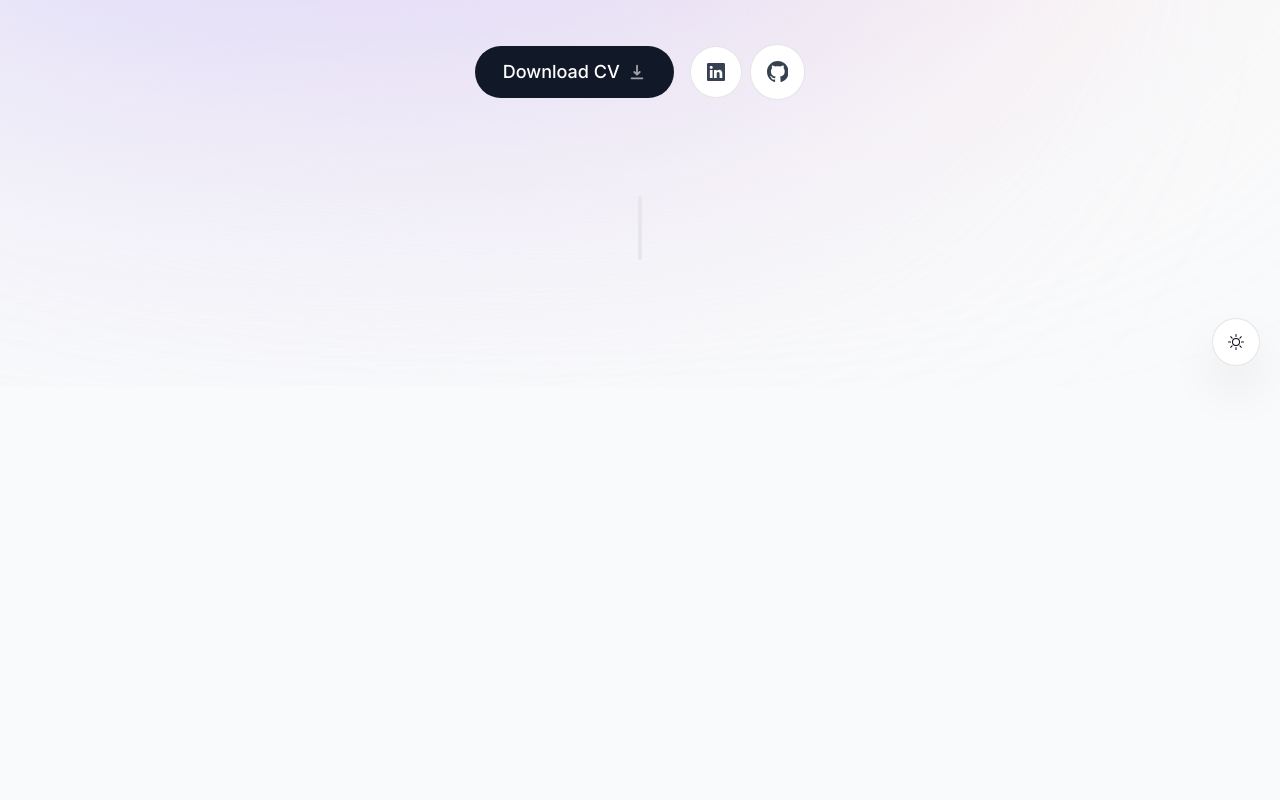
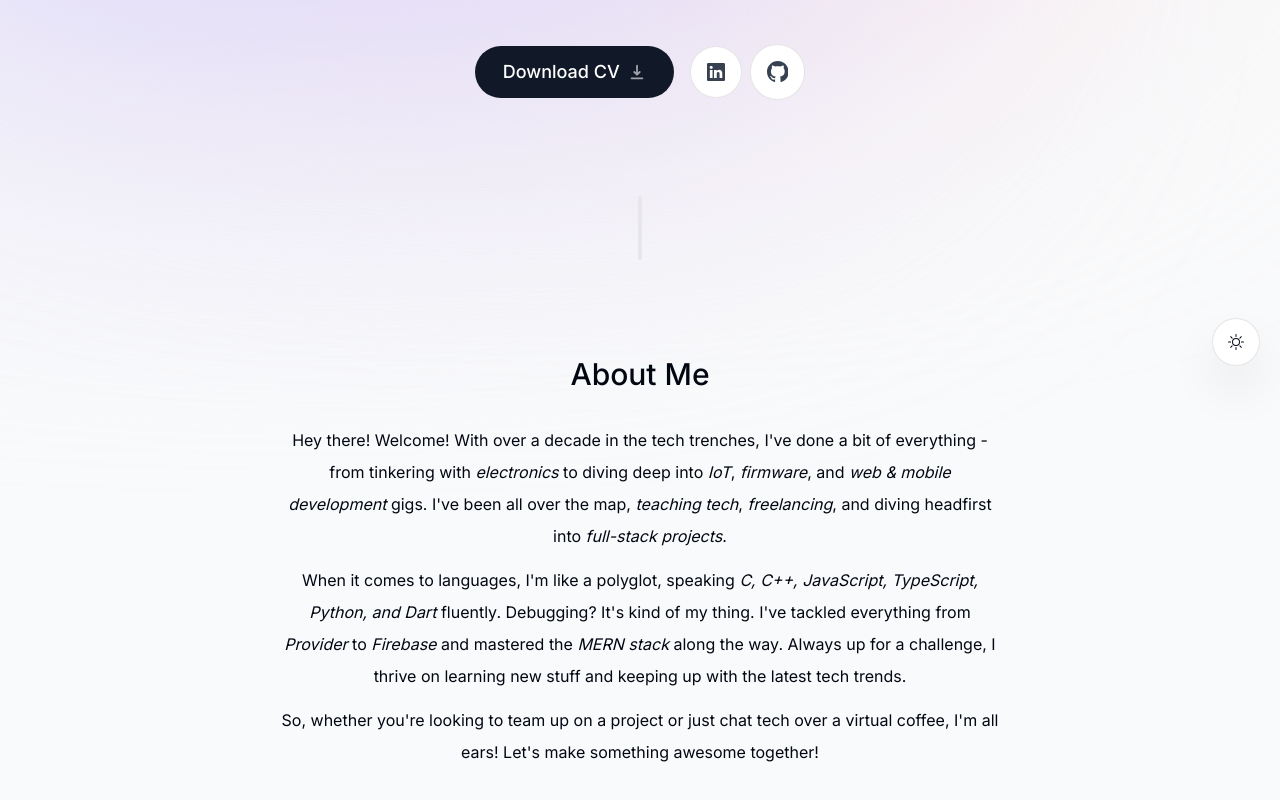
Before and after one commit to ishantbhurani/next-portfolio, a Next.js app: page / in a window 1280 px wide. Shown: the part 414-1214 px from the top of the page. Before the commit the page ends 800 px from the top, so only its background shows below. Built offline with nearby package versions, Linux system fonts and the light colour scheme.

Commit message:
add about me section

```diff
--- a/app/page.tsx
+++ b/app/page.tsx
@@ -1,3 +1,4 @@
+import About from "@/components/about";
 import Intro from "@/components/intro";
 import SectionDivider from "@/components/section-divider";
 
@@ -6,6 +7,7 @@ export default function Home() {
     <main className="flex flex-col items-center px-4">
       <Intro />
       <SectionDivider />
+      <About />
     </main>
   );
 }
--- /dev/null
+++ b/components/about.tsx
@@ -0,0 +1,52 @@
+"use client";
+
+import { motion } from "framer-motion";
+import { useSectionInView } from "@/lib/hooks";
+import SectionHeading from "./section-heading";
+
+export default function About() {
+  const { ref } = useSectionInView("About");
+
+  return (
+    <motion.section
+      id="about"
+      ref={ref}
+      className="mb-28 max-w-[45rem] text-center leading-8 sm:mb-40 scroll-mt-28"
+      initial={{ opacity: 0, y: 100 }}
+      animate={{ opacity: 1, y: 0 }}
+      transition={{ delay: 0.175 }}
+    >
+      <SectionHeading>About me</SectionHeading>
+      <p className="mb-3">
+        Hey there! Welcome! With over a decade in the tech trenches, I&apos;ve
+        done a bit of everything - from tinkering with{" "}
+        <em className="italic">electronics</em> to diving deep into{" "}
+        <em className="italic">IoT</em>, <em className="italic">firmware</em>,
+        and <em className="italic">web &amp; mobile development</em> gigs.
+        I&apos;ve been all over the map,{" "}
+        <em className="italic">teaching tech</em>,{" "}
+        <em className="italic">freelancing</em>, and diving headfirst into{" "}
+        <em className="italic">full-stack projects</em>.
+      </p>
+
+      <p className="mb-3">
+        When it comes to languages, I&apos;m like a polyglot, speaking{" "}
+        <em className="italic">
+          C, C++, JavaScript, TypeScript, Python, and Dart
+        </em>{" "}
+        fluently. Debugging? It&apos;s kind of my thing. I&apos;ve tackled
+        everything from <em className="italic">Provider</em> to{" "}
+        <em className="italic">Firebase</em> and mastered the{" "}
+        <em className="italic">MERN stack</em> along the way. Always up for a
+        challenge, I thrive on learning new stuff and keeping up with the latest
+        tech trends.
+      </p>
+
+      <p className="mb-3">
+        So, whether you&apos;re looking to team up on a project or just chat
+        tech over a virtual coffee, I&apos;m all ears! Let&apos;s make something
+        awesome together!
+      </p>
+    </motion.section>
+  );
+}
```
